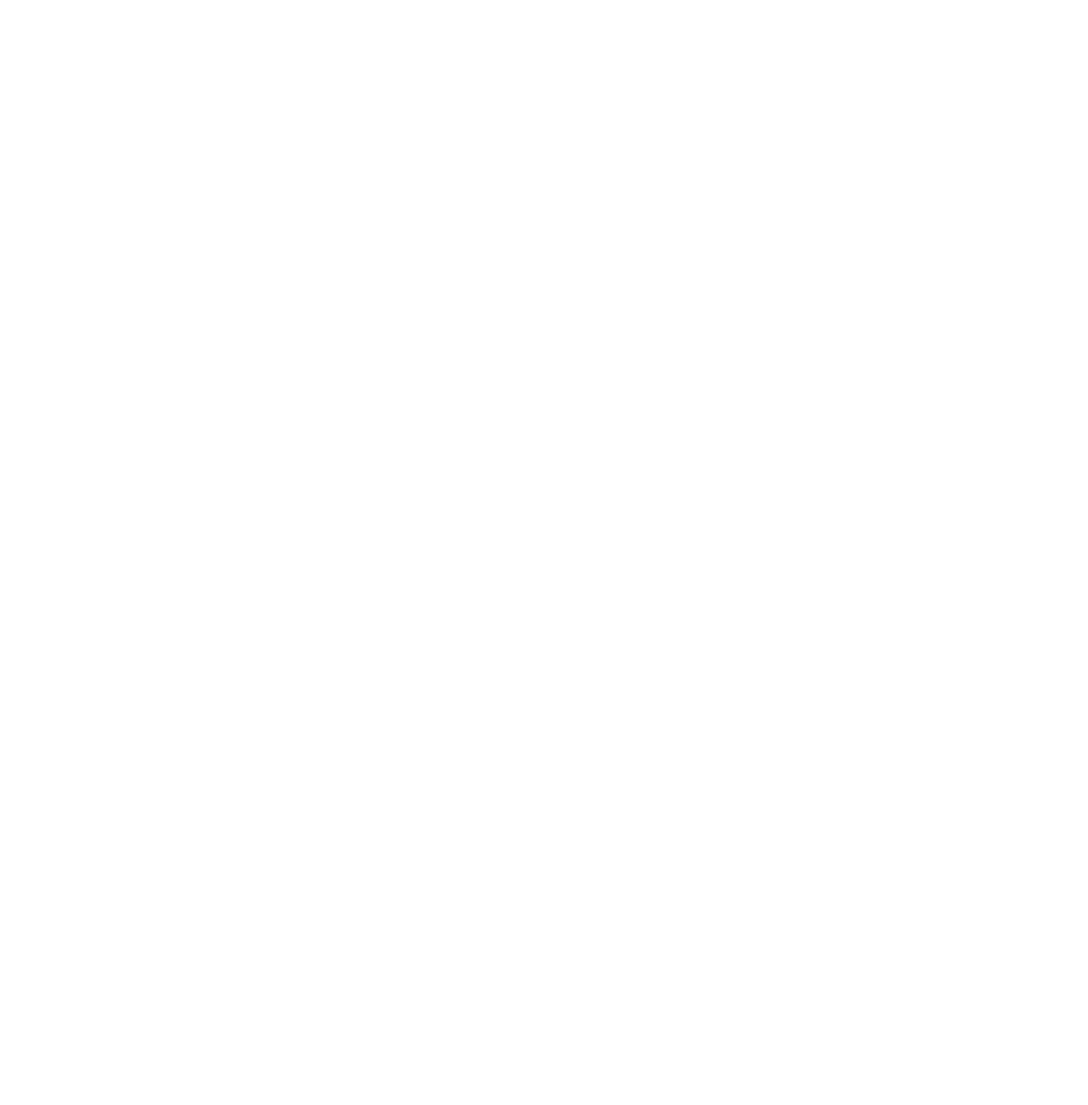
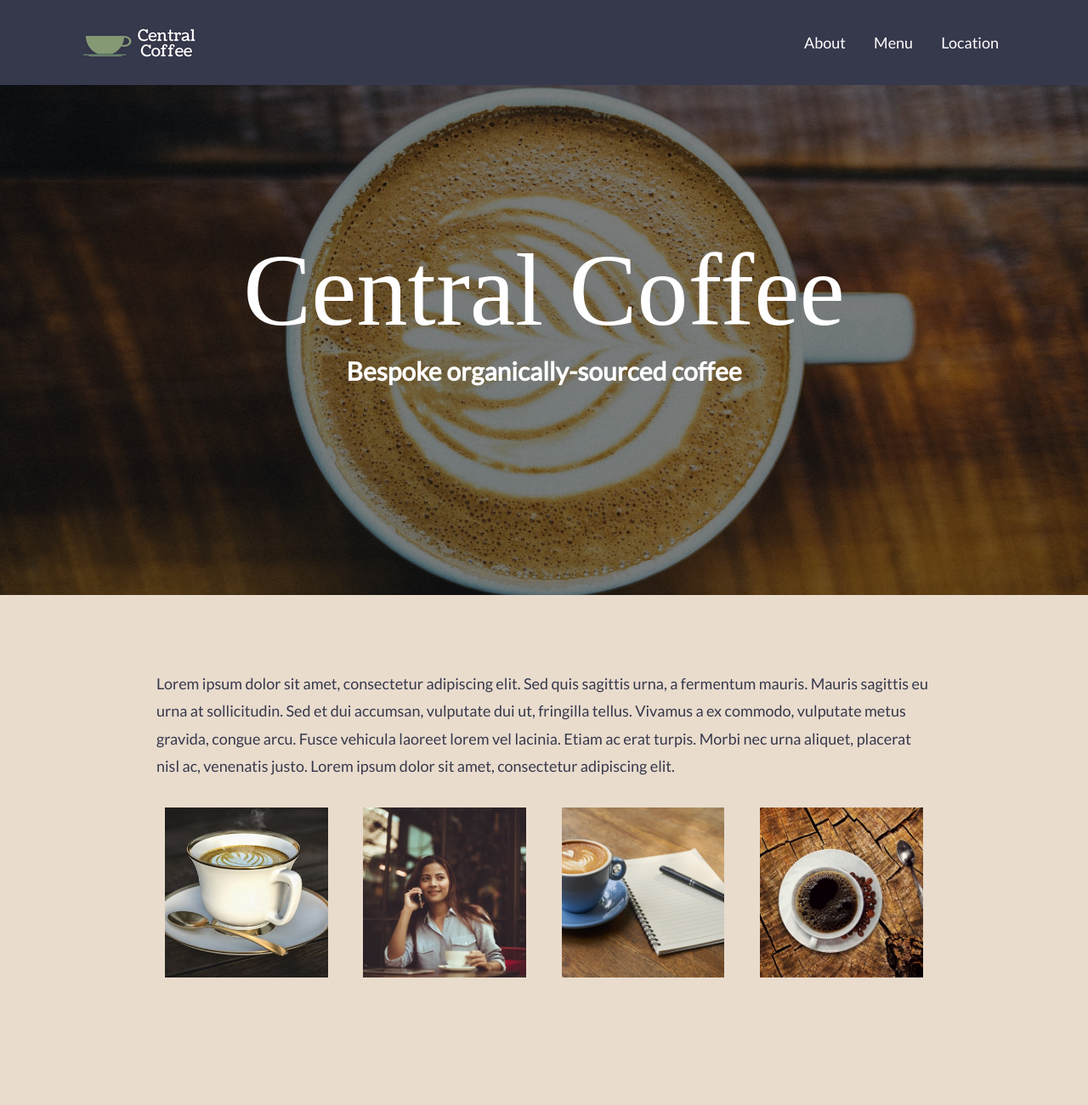
Before and after one commit to thecodercoder/central-coffee-demo, a website: page index.html in a window 1280 px wide. Shown: the whole page at 85% size. Before the commit the page ends 800 px from the top, so only its background shows below. Drawn offline with Linux system fonts and the light colour scheme; a web font is replaced by a local one.

Commit message:
Organize SCSS, add styles for Home and About sections

```diff
--- /dev/null
+++ b/app/scss/_block.scss
@@ -0,0 +1,65 @@
+.block {
+    display: block;
+    position: relative;
+    max-width: 1200px;
+    margin: auto;
+    padding: 40px 20px;
+
+    @media #{$medium-large}{
+        padding: 40px 30px;
+        min-height: 600px;
+    }
+
+    &.-fullwidth {
+        max-width: none;
+    }
+
+    &__content {
+        display: block;
+        position: relative;
+        width: 100%;
+
+        @media #{$medium-large}{
+            @include center-xy;
+            margin-top: -2rem;
+        }
+
+        &--text {
+            margin: auto;
+            font-size: calcRem(16px);
+            line-height: 1.8;
+
+            @media #{$medium-large}{
+                max-width: 80%;
+                font-size: calcRem(18px);
+                padding: 1.5rem 0;
+            }
+            @media #{$large}{
+                padding: 3rem 0;
+            }
+        }
+
+        h1 {
+            font-family: $headline;
+            font-size: calcRem(45px);
+            line-height: 1;
+            font-weight: normal;
+            margin: 0 0 1rem;
+            color: #ffffff;
+
+            @media #{$medium-large}{
+                font-size: calcRem(120px);
+            }
+        }
+
+        h2 {
+            font-size: calcRem(24px);
+            color: #ffffff;
+            margin: 0;
+
+            @media #{$medium-large}{
+                font-size: calcRem(30px);
+            }
+        }
+    }
+}
--- /dev/null
+++ b/app/scss/_globals.scss
@@ -0,0 +1,59 @@
+html {
+    font-size: 100%;
+}
+
+body {
+    display: block;
+    margin: 0;
+    padding: 0;
+    color: $gray;
+    background: $cream;
+    font-family: $body;
+}
+
+*, *::after, *::before {
+    -moz-box-sizing: border-box;
+    box-sizing: border-box;
+}
+
+img {
+    box-sizing: content-box;
+    -moz-box-sizing: content-box;
+}
+
+a, a:visited {
+    text-decoration: none;
+}
+
+.wrapper {
+    display: block;
+    width: 100%;
+    max-width: 1100px;
+    margin: auto;
+}
+
+// Helper classes
+
+.text-center {
+    text-align: center;
+}
+
+
+// Placeholders
+
+@mixin center-y {
+    position: absolute;
+    top: 50%;
+    transform: translateY(-50%);
+}
+@mixin center-x {
+    position: absolute;
+    left: 50%;
+    transform: translateX(-50%);
+}
+@mixin center-xy {
+    position: absolute;
+    top: 50%;
+    left: 50%;
+    transform: translateX(-50%) translateY(-50%);
+}
--- /dev/null
+++ b/app/scss/_header.scss
@@ -0,0 +1,30 @@
+.header {
+    background: $gray;
+    padding: 10px;
+
+    .wrapper {
+        display: flex;
+        justify-content: space-between;
+        align-items: center;
+    }
+
+    &__image {
+        flex: 0 1 auto;
+    }
+
+    &__nav {
+        flex: 0 1 auto;
+
+        &-item {
+            font-size: calcRem(18px);
+            color: #ffffff;
+            padding: 0 15px;
+            transition: color 150ms ease-in-out;
+
+            &:hover {
+                color: $fresh;
+            }
+        }
+    }
+
+}
--- /dev/null
+++ b/app/scss/_mixins.scss
@@ -0,0 +1,10 @@
+// calcRem functions from http://www.stubbornella.org/content/2013/07/01/easy-peasy-rem-conversion-with-sass/
+@function calcRem($size) {
+    $remSize: $size / 16px;
+    @return #{$remSize}rem;
+}
+
+@mixin fontSize($size) {
+    font-size: $size; //Fallback in px
+    font-size: calcuRem($size);
+}
--- /dev/null
+++ b/app/scss/_variables.scss
@@ -0,0 +1,15 @@
+// colors
+$gray: #36384c;
+$cream: #e9dccd;
+$petal: #e3bab3;
+$burgundy: #613a43;
+$fresh: #849974;
+
+// fonts
+$headline: 'Coustard', serif;
+$body: 'Lato', sans-serif;
+
+// media queries
+$medium: "screen and (min-width: 41em)"; // 670px
+$medium-large: "screen and (min-width: 50em)"; // 800px
+$large: "screen and (min-width: 62em)"; // 1000px
--- /dev/null
+++ b/app/scss/modules/_overlay.scss
@@ -0,0 +1,8 @@
+.overlay {
+    position: absolute;
+    top: 0;
+    right: 0;
+    bottom: 0;
+    left: 0;
+    background-color: rgba(0,0,0,0.5);
+}
--- /dev/null
+++ b/app/scss/sections/_about.scss
@@ -0,0 +1,33 @@
+#about {
+
+    .intro {
+        margin-bottom: 2rem;
+    }
+
+    .grid {
+        display: block;
+
+        @media #{$medium}{
+            display: flex;
+            flex-flow: row wrap;
+            justify-content: space-between;
+        }
+
+        &__item {
+            height: 200px;
+            margin: 0 0 20px;
+            background-size: cover;
+            background-position: center center;
+
+            @media #{$medium}{
+                width: 48%;
+            }
+
+            @media #{$large}{
+                width: 21%;
+                margin: 0 10px;
+            }
+
+        }
+    }
+}
--- /dev/null
+++ b/app/scss/sections/_home.scss
@@ -0,0 +1,9 @@
+#home {
+
+    &.block {
+        background-image: url(../app/images/coffee-983955_1920.jpg);
+        background-size: cover;
+        background-position: center center;
+        background-repeat: no-repeat;
+    }
+}
--- a/app/scss/style.scss
+++ b/app/scss/style.scss
@@ -1,4 +1,12 @@
-.test {
-    color: purple;
-    width: percentage(5/7);
-}
+@import "variables";
+@import "mixins";
+@import "globals";
+@import "header";
+@import "block";
+
+// modules
+@import "modules/overlay";
+
+// sections
+@import "sections/home";
+@import "sections/about";
--- a/gulpfile.js
+++ b/gulpfile.js
@@ -1,17 +1,19 @@
 // Initialize packges used in this Gulpfile
 var gulp = require('gulp');
 var sass = require('gulp-sass');
+var wait = require('gulp-wait');
 
 // Sass task: compiles the style.scss file into style.css in the same directory
 gulp.task('sass', function(){
     return gulp.src('app/scss/style.scss')
+        .pipe(wait(500))
         .pipe(sass())
         .pipe(gulp.dest('dist'))
 });
 
-// Watch task: watches for changes to style.scss, then runs the 'sass' task
+// Watch task: watches for changes to *.scss, then runs the 'sass' task
 gulp.task('watch', function(){
-    gulp.watch('style.scss', ['sass']);
+    gulp.watch('app/scss/**/*.scss', ['sass']);
 });
 
 // Defines the default task to run, when you type in "gulp" into the command line.
--- a/index.html
+++ b/index.html
@@ -3,11 +3,54 @@
         <meta charset="utf-8">
         <meta name="viewport" content="width=device-width, initial-scale=1, shrink-to-fit=no">
         <title>Central Coffee</title>
+        <link href="https://fonts.googleapis.com/css?family=Coustard|Lato" rel="stylesheet">
         <link rel="stylesheet" href="dist/style.css">
     </head>
 
     <body>
+        <header class="header">
+            <div class="wrapper">
+                <img class="header__image" src="app/images/logo-central-coffee.png" alt="" />
+                <nav class="header__nav">
+                    <a class="header__nav-item" href="">About</a>
+                    <a class="header__nav-item" href="">Menu</a>
+                    <a class="header__nav-item" href="">Location</a>
+                </nav>
+            </div>
+        </header>
 
+        <main>
+            <article>
+
+                <section id="home" class="block -fullwidth">
+                    <div class="overlay"></div>
+                    <div class="block__content text-center">
+                        <h1>Central Coffee</h1>
+                        <h2>Bespoke organically-sourced coffee</h2>
+                    </div>
+                </section>
+
+                <section id="about" class="block">
+                    <div class="block__content--text">
+                        <div class="intro">
+                                Lorem ipsum dolor sit amet, consectetur adipiscing elit. Sed quis sagittis urna, a fermentum mauris. Mauris sagittis eu urna at sollicitudin. Sed et dui accumsan, vulputate dui ut, fringilla tellus. Vivamus a ex commodo, vulputate metus gravida, congue arcu. Fusce vehicula laoreet lorem vel lacinia. Etiam ac erat turpis. Morbi nec urna aliquet, placerat nisl ac, venenatis justo. Lorem ipsum dolor sit amet, consectetur adipiscing elit.
+                        </div>
+                        <div class="grid">
+                            <div class="grid__item" style="background-image:url(app/images/coffee-1580595_640.jpg)"></div>
+                            <div class="grid__item" style="background-image:url(app/images/people-2588594_640.jpg)"></div>
+                            <div class="grid__item" style="background-image:url(app/images/coffee-2306471_640.jpg)"></div>
+                            <div class="grid__item" style="background-image:url(app/images/coffee-2714970_640.jpg)"></div>
+
+                        </div>
+                    </div>
+                </section>
+
+            </article>
+        </main>
+
+        <footer>
+
+        </footer>
     </body>
 
 </html>
--- a/package.json
+++ b/package.json
@@ -10,6 +10,7 @@
   "license": "ISC",
   "devDependencies": {
     "gulp": "^3.9.1",
-    "gulp-sass": "^3.2.1"
+    "gulp-sass": "^3.2.1",
+    "gulp-wait": "0.0.2"
   }
 }
```
Also changed, not shown: app/images/coffee-1580595_640.jpg (added), app/images/coffee-2306471_640.jpg (added), app/images/coffee-2714970_640.jpg (added), app/images/coffee-983955_1920.jpg (added), app/images/logo-central-coffee.png (added), app/images/people-2588594_640.jpg (added), dist/style.css, 1 other file.
